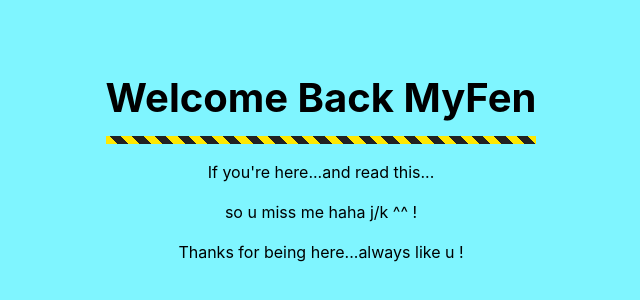
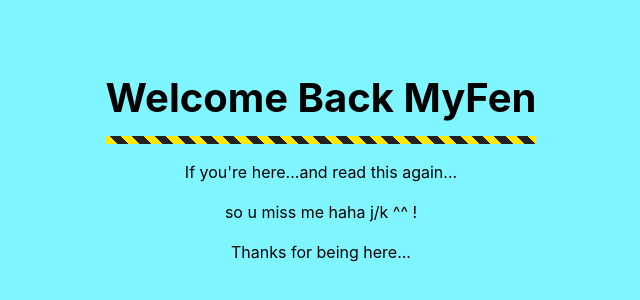
Before and after one commit to bosowon/08122, a website: page indecx.html in a window 1280 px wide. Shown: the part 230-530 px from the top of the page, without its empty margins (319-959 px from the left). Drawn offline with Linux system fonts and the light colour scheme.

Commit message:
Update and rename index.html to indecx.html

```diff
--- a/index.html
+++ b/indecx.html
@@ -51,9 +51,9 @@
   <body>
     <main>
       <h1>Welcome Back MyFen</h1>
-       <p>If you're here...and read this...</p><p>so u miss me haha j/k ^^ !</p>
+       <p>If you're here...and read this again...</p><p>so u miss me haha j/k ^^ !</p>
 
-       <p>Thanks for being here...always like u !
+       <p>Thanks for being here...
       </p>
 
 
```
